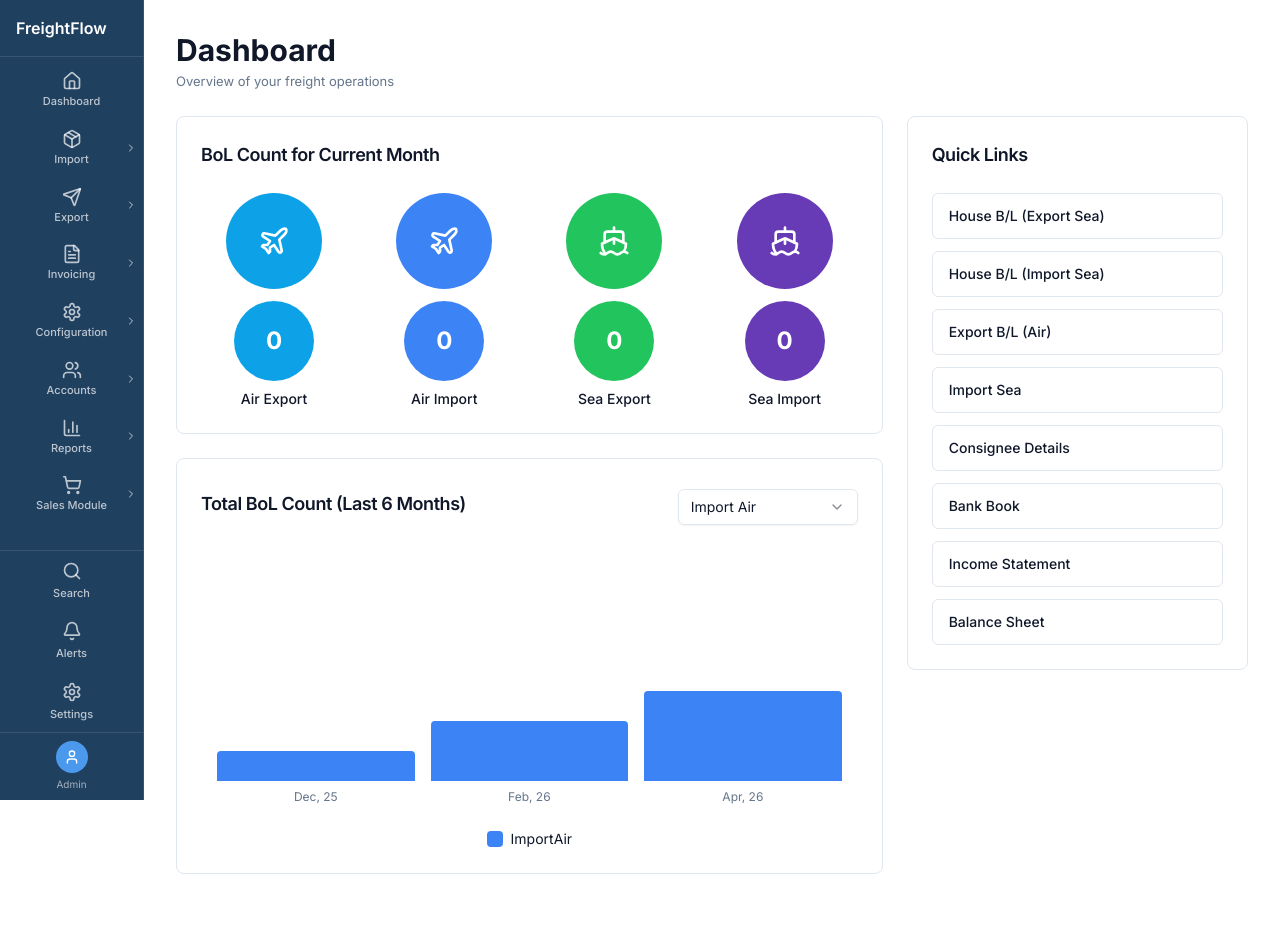
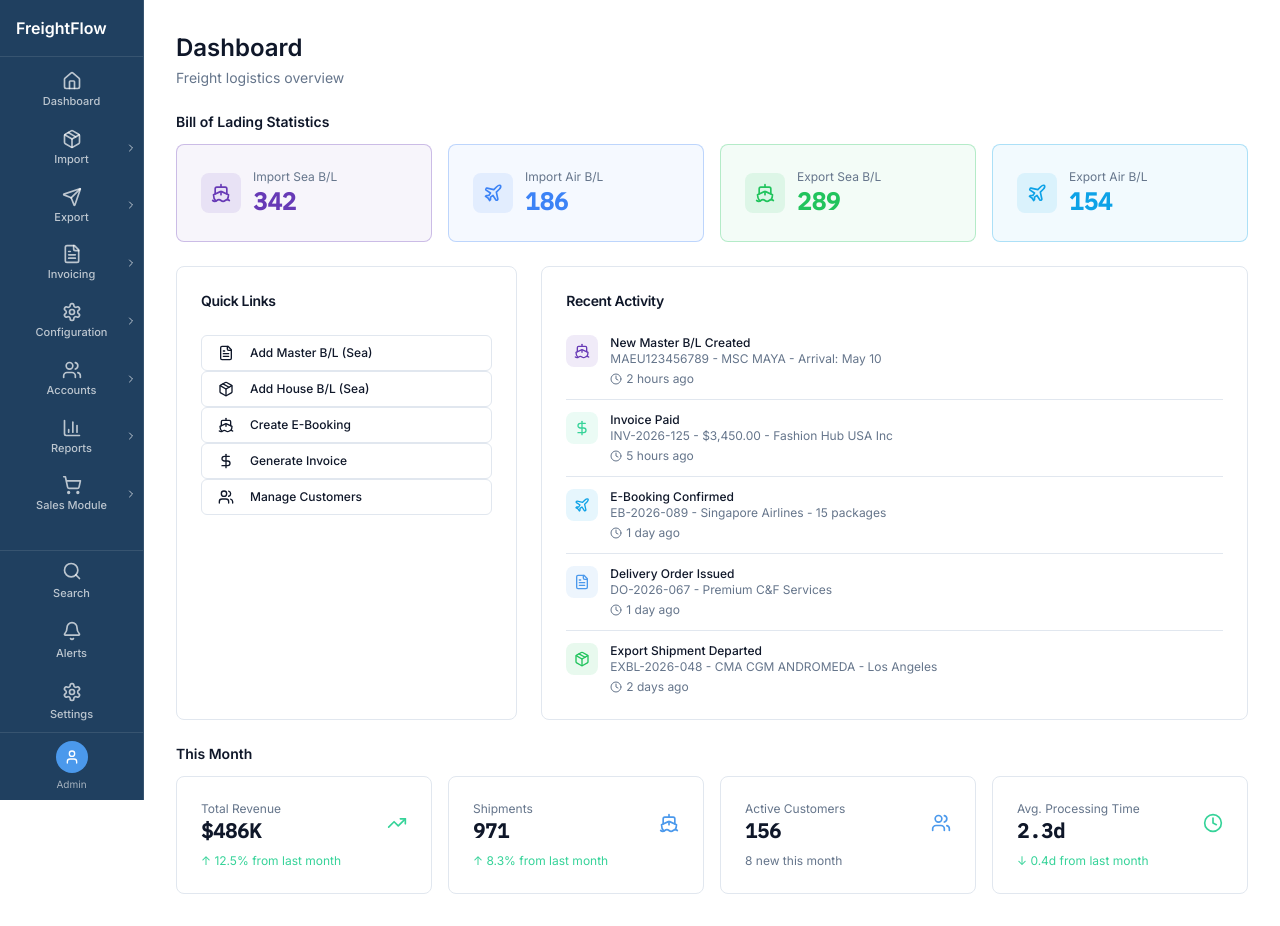
Before and after one commit to nurislamshamim/sg-b83e6105-4f92-4b5a-96ee-f928b7b139f8-1777806962, a Next.js app: page / in a window 1280 px wide. Built offline with nearby package versions, Linux system fonts and the light colour scheme.

Commit message:
feat(ui): implement dashboard page with statistics

```diff
--- a/src/pages/index.tsx
+++ b/src/pages/index.tsx
@@ -1,117 +1,263 @@
 import { Layout } from "@/components/Layout";
 import { Card, CardContent, CardHeader, CardTitle } from "@/components/ui/card";
 import { Button } from "@/components/ui/button";
-import { Select, SelectContent, SelectItem, SelectTrigger, SelectValue } from "@/components/ui/select";
-import { Plane, Ship } from "lucide-react";
+import Link from "next/link";
+import {
+  Ship,
+  Plane,
+  FileText,
+  TrendingUp,
+  Package,
+  DollarSign,
+  Users,
+  Clock
+} from "lucide-react";
 
-export default function Home() {
-  const stats = [
-    { label: "Air Export", value: 0, icon: Plane, color: "bg-air-export" },
-    { label: "Air Import", value: 0, icon: Plane, color: "bg-air-import" },
-    { label: "Sea Export", value: 0, icon: Ship, color: "bg-sea-export" },
-    { label: "Sea Import", value: 0, icon: Ship, color: "bg-sea-import" },
-  ];
-
-  const quickLinks = [
-    { label: "House B/L (Export Sea)", href: "/export/house-bl-sea" },
-    { label: "House B/L (Import Sea)", href: "/import/house-bl-sea" },
-    { label: "Export B/L (Air)", href: "/export/air-bl" },
-    { label: "Import Sea", href: "/import/sea" },
-    { label: "Consignee Details", href: "/accounts/consignee-details" },
-    { label: "Bank Book", href: "/accounts/bank-book" },
-    { label: "Income Statement", href: "/accounts/income-statement" },
-    { label: "Balance Sheet", href: "/accounts/balance-sheet" },
-  ];
-
+export default function DashboardPage() {
   return (
     <Layout>
       <div className="space-y-6">
         {/* Header */}
         <div>
-          <h1 className="text-3xl font-heading font-bold text-foreground">Dashboard</h1>
-          <p className="text-muted-foreground mt-1">Overview of your freight operations</p>
+          <h1 className="text-2xl font-semibold text-foreground">Dashboard</h1>
+          <p className="text-sm text-muted-foreground mt-1">Freight logistics overview</p>
         </div>
 
-        {/* Main Grid */}
-        <div className="grid grid-cols-1 lg:grid-cols-3 gap-6">
-          {/* Left Column - Stats and Chart */}
-          <div className="lg:col-span-2 space-y-6">
-            {/* BoL Count Stats */}
-            <Card>
-              <CardHeader>
-                <CardTitle className="text-lg">BoL Count for Current Month</CardTitle>
-              </CardHeader>
-              <CardContent>
-                <div className="grid grid-cols-2 md:grid-cols-4 gap-6">
-                  {stats.map((stat) => (
-                    <div key={stat.label} className="flex flex-col items-center">
-                      <div className={`w-24 h-24 rounded-full ${stat.color} flex items-center justify-center mb-3`}>
-                        <stat.icon className="w-8 h-8 text-white" />
-                      </div>
-                      <div className={`w-20 h-20 rounded-full ${stat.color} flex items-center justify-center text-white text-2xl font-bold mb-2`}>
-                        {stat.value}
-                      </div>
-                      <p className="text-sm font-medium text-center text-foreground">{stat.label}</p>
-                    </div>
-                  ))}
+        {/* B/L Statistics */}
+        <div>
+          <h2 className="text-sm font-semibold text-foreground mb-3">Bill of Lading Statistics</h2>
+          <div className="grid grid-cols-4 gap-4">
+            <Card className="border-sea-import/30 bg-sea-import/5">
+              <CardContent className="pt-6">
+                <div className="flex items-center gap-3">
+                  <div className="w-10 h-10 rounded-lg bg-sea-import/10 flex items-center justify-center">
+                    <Ship className="w-5 h-5 text-sea-import" />
+                  </div>
+                  <div>
+                    <p className="text-xs text-muted-foreground">Import Sea B/L</p>
+                    <p className="text-2xl font-bold font-mono text-sea-import">342</p>
+                  </div>
                 </div>
               </CardContent>
             </Card>
 
-            {/* Chart */}
-            <Card>
-              <CardHeader className="flex flex-row items-center justify-between">
-                <CardTitle className="text-lg">Total BoL Count (Last 6 Months)</CardTitle>
-                <Select defaultValue="import-air">
-                  <SelectTrigger className="w-[180px]">
-                    <SelectValue placeholder="Show Data For:" />
-                  </SelectTrigger>
-                  <SelectContent>
-                    <SelectItem value="import-air">Import Air</SelectItem>
-                    <SelectItem value="import-sea">Import Sea</SelectItem>
-                    <SelectItem value="export-air">Export Air</SelectItem>
-                    <SelectItem value="export-sea">Export Sea</SelectItem>
-                  </SelectContent>
-                </Select>
-              </CardHeader>
-              <CardContent>
-                <div className="h-64 flex items-end justify-between gap-4 px-4">
-                  {["Dec, 25", "Feb, 26", "Apr, 26"].map((month, i) => (
-                    <div key={month} className="flex-1 flex flex-col items-center">
-                      <div className="w-full bg-air-import rounded-t" style={{ height: `${(i + 1) * 30}px` }}></div>
-                      <p className="text-xs text-muted-foreground mt-2">{month}</p>
-                    </div>
-                  ))}
+            <Card className="border-air-import/30 bg-air-import/5">
+              <CardContent className="pt-6">
+                <div className="flex items-center gap-3">
+                  <div className="w-10 h-10 rounded-lg bg-air-import/10 flex items-center justify-center">
+                    <Plane className="w-5 h-5 text-air-import" />
+                  </div>
+                  <div>
+                    <p className="text-xs text-muted-foreground">Import Air B/L</p>
+                    <p className="text-2xl font-bold font-mono text-air-import">186</p>
+                  </div>
                 </div>
-                <div className="flex items-center justify-center gap-4 mt-6">
-                  <div className="flex items-center gap-2">
-                    <div className="w-4 h-4 bg-air-import rounded"></div>
-                    <span className="text-sm">ImportAir</span>
+              </CardContent>
+            </Card>
+
+            <Card className="border-sea-export/30 bg-sea-export/5">
+              <CardContent className="pt-6">
+                <div className="flex items-center gap-3">
+                  <div className="w-10 h-10 rounded-lg bg-sea-export/10 flex items-center justify-center">
+                    <Ship className="w-5 h-5 text-sea-export" />
+                  </div>
+                  <div>
+                    <p className="text-xs text-muted-foreground">Export Sea B/L</p>
+                    <p className="text-2xl font-bold font-mono text-sea-export">289</p>
+                  </div>
+                </div>
+              </CardContent>
+            </Card>
+
+            <Card className="border-air-export/30 bg-air-export/5">
+              <CardContent className="pt-6">
+                <div className="flex items-center gap-3">
+                  <div className="w-10 h-10 rounded-lg bg-air-export/10 flex items-center justify-center">
+                    <Plane className="w-5 h-5 text-air-export" />
+                  </div>
+                  <div>
+                    <p className="text-xs text-muted-foreground">Export Air B/L</p>
+                    <p className="text-2xl font-bold font-mono text-air-export">154</p>
                   </div>
                 </div>
               </CardContent>
             </Card>
           </div>
+        </div>
 
-          {/* Right Column - Quick Links */}
-          <div>
+        {/* Quick Links & Recent Activity */}
+        <div className="grid grid-cols-3 gap-6">
+          {/* Quick Links */}
+          <Card className="col-span-1">
+            <CardHeader>
+              <CardTitle className="text-sm">Quick Links</CardTitle>
+            </CardHeader>
+            <CardContent className="space-y-2">
+              <Link href="/import/master-bl-sea">
+                <Button variant="outline" className="w-full justify-start h-9 text-xs">
+                  <FileText className="w-3.5 h-3.5 mr-2" />
+                  Add Master B/L (Sea)
+                </Button>
+              </Link>
+              <Link href="/import/house-bl-sea">
+                <Button variant="outline" className="w-full justify-start h-9 text-xs">
+                  <Package className="w-3.5 h-3.5 mr-2" />
+                  Add House B/L (Sea)
+                </Button>
+              </Link>
+              <Link href="/export/e-booking-list">
+                <Button variant="outline" className="w-full justify-start h-9 text-xs">
+                  <Ship className="w-3.5 h-3.5 mr-2" />
+                  Create E-Booking
+                </Button>
+              </Link>
+              <Link href="/invoicing/invoice-import-sea">
+                <Button variant="outline" className="w-full justify-start h-9 text-xs">
+                  <DollarSign className="w-3.5 h-3.5 mr-2" />
+                  Generate Invoice
+                </Button>
+              </Link>
+              <Link href="/sales/customers">
+                <Button variant="outline" className="w-full justify-start h-9 text-xs">
+                  <Users className="w-3.5 h-3.5 mr-2" />
+                  Manage Customers
+                </Button>
+              </Link>
+            </CardContent>
+          </Card>
+
+          {/* Recent Activity */}
+          <Card className="col-span-2">
+            <CardHeader>
+              <CardTitle className="text-sm">Recent Activity</CardTitle>
+            </CardHeader>
+            <CardContent className="space-y-3">
+              <div className="flex items-start gap-3 pb-3 border-b border-border">
+                <div className="w-8 h-8 rounded-lg bg-sea-import/10 flex items-center justify-center flex-shrink-0">
+                  <Ship className="w-4 h-4 text-sea-import" />
+                </div>
+                <div className="flex-1">
+                  <p className="text-xs font-medium">New Master B/L Created</p>
+                  <p className="text-xs text-muted-foreground">MAEU123456789 - MSC MAYA - Arrival: May 10</p>
+                  <p className="text-xs text-muted-foreground flex items-center gap-1 mt-1">
+                    <Clock className="w-3 h-3" />
+                    2 hours ago
+                  </p>
+                </div>
+              </div>
+
+              <div className="flex items-start gap-3 pb-3 border-b border-border">
+                <div className="w-8 h-8 rounded-lg bg-success/10 flex items-center justify-center flex-shrink-0">
+                  <DollarSign className="w-4 h-4 text-success" />
+                </div>
+                <div className="flex-1">
+                  <p className="text-xs font-medium">Invoice Paid</p>
+                  <p className="text-xs text-muted-foreground">INV-2026-125 - $3,450.00 - Fashion Hub USA Inc</p>
+                  <p className="text-xs text-muted-foreground flex items-center gap-1 mt-1">
+                    <Clock className="w-3 h-3" />
+                    5 hours ago
+                  </p>
+                </div>
+              </div>
+
+              <div className="flex items-start gap-3 pb-3 border-b border-border">
+                <div className="w-8 h-8 rounded-lg bg-air-export/10 flex items-center justify-center flex-shrink-0">
+                  <Plane className="w-4 h-4 text-air-export" />
+                </div>
+                <div className="flex-1">
+                  <p className="text-xs font-medium">E-Booking Confirmed</p>
+                  <p className="text-xs text-muted-foreground">EB-2026-089 - Singapore Airlines - 15 packages</p>
+                  <p className="text-xs text-muted-foreground flex items-center gap-1 mt-1">
+                    <Clock className="w-3 h-3" />
+                    1 day ago
+                  </p>
+                </div>
+              </div>
+
+              <div className="flex items-start gap-3 pb-3 border-b border-border">
+                <div className="w-8 h-8 rounded-lg bg-accent/10 flex items-center justify-center flex-shrink-0">
+                  <FileText className="w-4 h-4 text-accent" />
+                </div>
+                <div className="flex-1">
+                  <p className="text-xs font-medium">Delivery Order Issued</p>
+                  <p className="text-xs text-muted-foreground">DO-2026-067 - Premium C&F Services</p>
+                  <p className="text-xs text-muted-foreground flex items-center gap-1 mt-1">
+                    <Clock className="w-3 h-3" />
+                    1 day ago
+                  </p>
+                </div>
+              </div>
+
+              <div className="flex items-start gap-3">
+                <div className="w-8 h-8 rounded-lg bg-sea-export/10 flex items-center justify-center flex-shrink-0">
+                  <Package className="w-4 h-4 text-sea-export" />
+                </div>
+                <div className="flex-1">
+                  <p className="text-xs font-medium">Export Shipment Departed</p>
+                  <p className="text-xs text-muted-foreground">EXBL-2026-048 - CMA CGM ANDROMEDA - Los Angeles</p>
+                  <p className="text-xs text-muted-foreground flex items-center gap-1 mt-1">
+                    <Clock className="w-3 h-3" />
+                    2 days ago
+                  </p>
+                </div>
+              </div>
+            </CardContent>
+          </Card>
+        </div>
+
+        {/* Performance Metrics */}
+        <div>
+          <h2 className="text-sm font-semibold text-foreground mb-3">This Month</h2>
+          <div className="grid grid-cols-4 gap-4">
             <Card>
-              <CardHeader>
-                <CardTitle className="text-lg">Quick Links</CardTitle>
-              </CardHeader>
-              <CardContent>
-                <div className="grid grid-cols-1 gap-3">
-                  {quickLinks.map((link) => (
-                    <Button
-                      key={link.href}
-                      variant="outline"
-                      className="justify-start h-auto py-3 px-4 text-left hover:bg-accent hover:text-white transition-colors"
-                      asChild
-                    >
-                      <a href={link.href}>{link.label}</a>
-                    </Button>
-                  ))}
+              <CardContent className="pt-6">
+                <div className="flex items-center justify-between">
+                  <div>
+                    <p className="text-xs text-muted-foreground">Total Revenue</p>
+                    <p className="text-xl font-bold font-mono text-foreground">$486K</p>
+                  </div>
+                  <TrendingUp className="w-5 h-5 text-success" />
                 </div>
+                <p className="text-xs text-success mt-2">↑ 12.5% from last month</p>
+              </CardContent>
+            </Card>
+
+            <Card>
+              <CardContent className="pt-6">
+                <div className="flex items-center justify-between">
+                  <div>
+                    <p className="text-xs text-muted-foreground">Shipments</p>
+                    <p className="text-xl font-bold font-mono text-foreground">971</p>
+                  </div>
+                  <Ship className="w-5 h-5 text-accent" />
+                </div>
+                <p className="text-xs text-success mt-2">↑ 8.3% from last month</p>
+              </CardContent>
+            </Card>
+
+            <Card>
+              <CardContent className="pt-6">
+                <div className="flex items-center justify-between">
+                  <div>
+                    <p className="text-xs text-muted-foreground">Active Customers</p>
+                    <p className="text-xl font-bold font-mono text-foreground">156</p>
+                  </div>
+                  <Users className="w-5 h-5 text-accent" />
+                </div>
+                <p className="text-xs text-muted-foreground mt-2">8 new this month</p>
+              </CardContent>
+            </Card>
+
+            <Card>
+              <CardContent className="pt-6">
+                <div className="flex items-center justify-between">
+                  <div>
+                    <p className="text-xs text-muted-foreground">Avg. Processing Time</p>
+                    <p className="text-xl font-bold font-mono text-foreground">2.3d</p>
+                  </div>
+                  <Clock className="w-5 h-5 text-success" />
+                </div>
+                <p className="text-xs text-success mt-2">↓ 0.4d from last month</p>
               </CardContent>
             </Card>
           </div>
```
